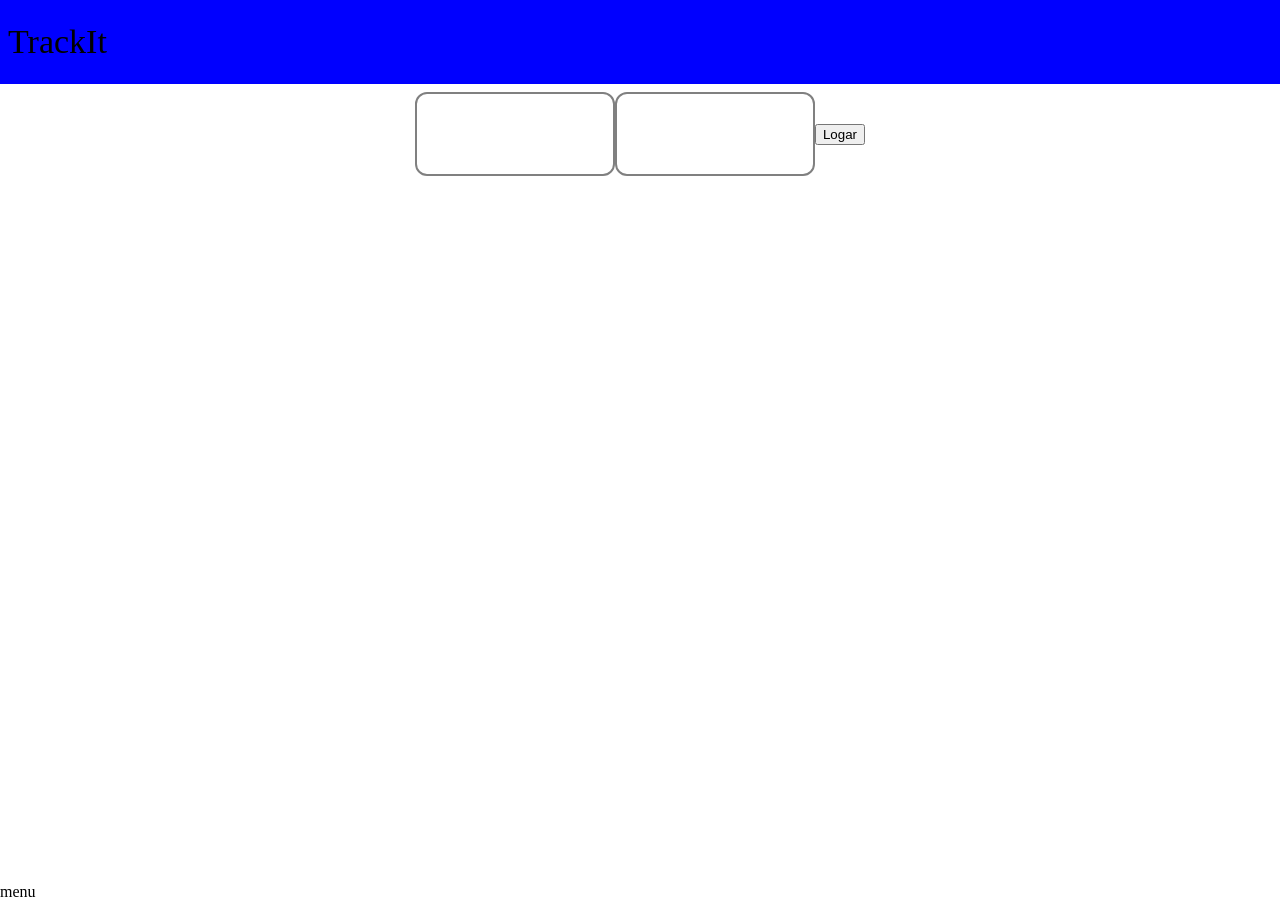
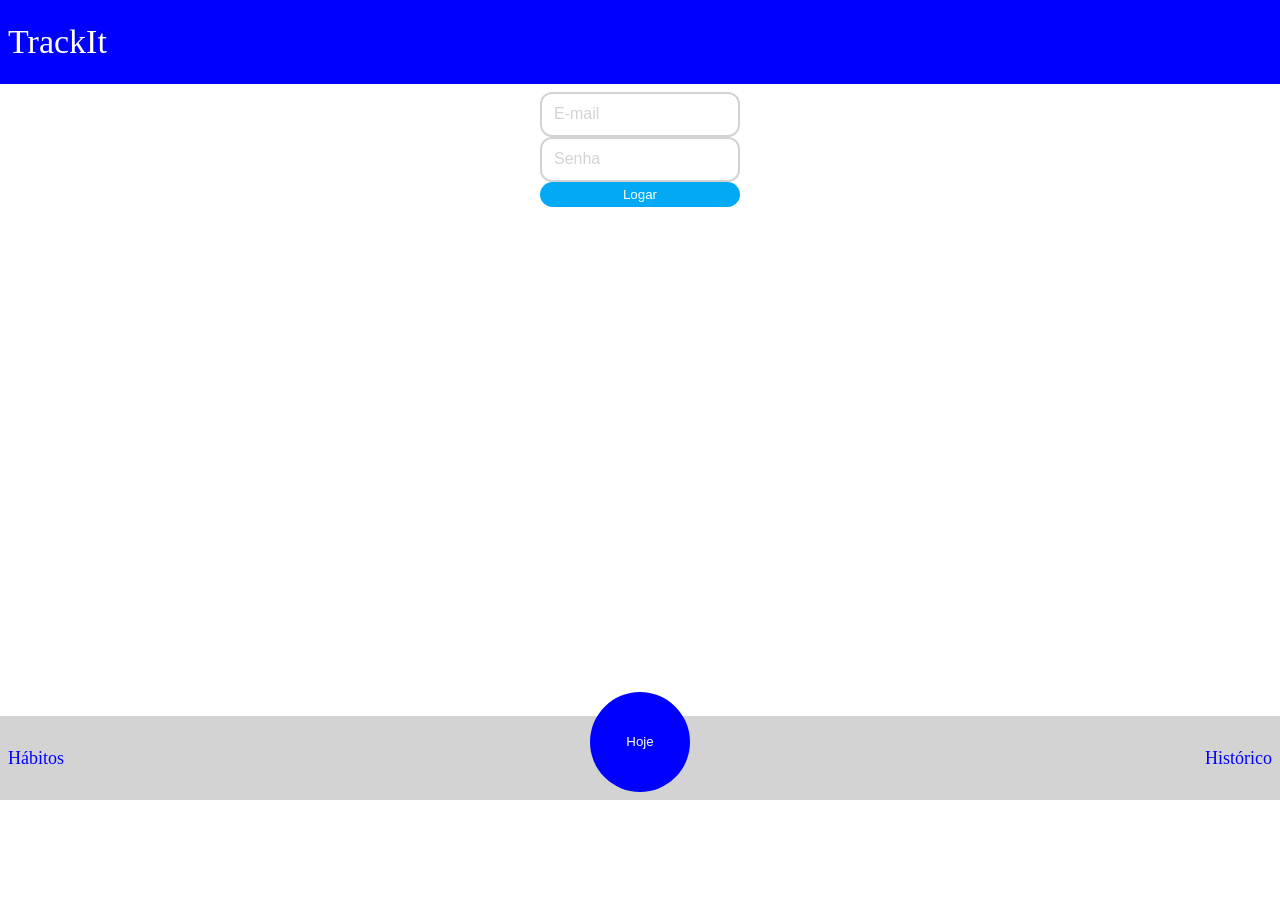
Before and after one commit to afonsocardz/projeto10-trackit, a React (Create React App) app: page / in a window 1280 px wide. Built offline with nearby package versions, Linux system fonts and the light colour scheme.

Commit message:
Menu centered button and navigation option added

```diff
--- a/src/App.js
+++ b/src/App.js
@@ -1,7 +1,7 @@
 import { BrowserRouter, Route, Routes } from "react-router-dom";
 import Header from "./components/layouts/Header";
 import Menu from "./components/layouts/Menu";
-import Habities from "./pages/Habities";
+import Habits from "./pages/Habits";
 import History from "./pages/History";
 import Login from "./pages/Login";
 import Register from "./pages/Register";
@@ -24,7 +24,7 @@ export default function App() {
                             <Route path={"/"} element={<Login />} />
                             <Route path={"/cadastro"} element={<Register />} />
                             <Route path={"/hoje"} element={<Today />} />
-                            <Route path={"/habitos"} element={<Habities />} />
+                            <Route path={"/habitos"} element={<Habits />} />
                             <Route path={"/historico"} element={<History />} />
                         </Routes>
                     </Frame>
--- a/src/components/layouts/Header.js
+++ b/src/components/layouts/Header.js
@@ -8,23 +8,22 @@ export default function Header() {
     return (
         <Topbar>
             <span>TrackIt</span>
-            <div>
-                {user}
-            </div>
+            {!user.isLogged ? <></> : <img src={user.image} alt={"Profile Avatar"}/>}
         </Topbar>
     );
 }
 
 const Topbar = styled.header`
     width: 100%;
+    height: 84px;
+    display: flex;
+    justify-content: space-between;
+    align-items: center;
     position: fixed;
     top: 0;
     left: 0;
-    display: flex;
     padding: 8px;
-    justify-content: space-between;
-    align-items: center;
-    height: 84px;
     font-size: 34px;
     background-color: blue;
+    color: white;
 `;
--- a/src/components/layouts/Menu.js
+++ b/src/components/layouts/Menu.js
@@ -1,5 +1,45 @@
+import { useNavigate } from "react-router-dom";
+import styled from "styled-components";
+
 export default function Menu() {
+    const navigate = useNavigate();
     return (
-        <>menu</>
+        <Footer>
+            <span onClick={() => navigate("/habitos")}>Hábitos</span>
+            <TodayButton>Hoje</TodayButton>
+            <span onClick={() => navigate("/historico")}>Histórico</span>
+        </Footer>
     );
 }
+
+const TodayButton = styled.button`
+    width: 100px;
+    height: 100px;
+    position: absolute;
+    margin-left: auto;
+    margin-right: auto;
+    left: 0;
+    right: 0;
+    text-align: center;
+    bottom: 10%;
+    border: none;
+    border-radius: 50%;
+    color: white;
+    background-color: blue;
+
+`;
+
+const Footer = styled.footer`
+    width: 100%;
+    height: 84px;
+    display: flex;
+    justify-content: space-between;
+    align-items: center;
+    position: fixed;
+    bottom: 0;
+    left: 0;
+    padding: 8px;
+    font-size: 18px;
+    background-color: lightgray;
+    color: blue;
+`;
--- a/src/components/styles/Button.js
+++ b/src/components/styles/Button.js
@@ -5,4 +5,9 @@ const Button = styled.button`
     height: ${({ height }) => height ? height : "0"};
     background-color: #03a9f4;
     color: white;
+    border: none;
+    border-radius: 14px;
+    cursor: pointer;
 `;
+
+export default Button;
--- a/src/components/styles/Container.js
+++ b/src/components/styles/Container.js
@@ -3,8 +3,11 @@ import styled from "styled-components";
 const Container = styled.div`
     width: 100%;
     display: flex;
+    flex-direction: column;
     justify-content: center;
     align-items: center;
     background-color: white;
     border-radius: 12px;
 `;
+
+export default Container;
--- a/src/components/styles/Input.js
+++ b/src/components/styles/Input.js
@@ -2,14 +2,14 @@ import styled from "styled-components";
 
 const Input = styled.input`
     width: 200px;
-    height: 84px;
+    height: 45px;
     border-radius: 12px;
-    border: 2px solid gray;
+    border: 2px solid lightgray;
     padding: 12px;
 
     ::placeholder{
-        color: gray;
-        font-size: 24px;
+        color: lightgray;
+        font-size: 16px;
     }
 `;
 
--- a/src/contexts/UserContext.js
+++ b/src/contexts/UserContext.js
@@ -6,8 +6,15 @@ const UserContext = createContext();
 
 export const useUserContext = () => useContext(UserContext);
 
+const userObj = {
+    isLogged: false,
+    habits:[],
+    today:[],
+    history:[],
+};
+
 export default function UserContextProvider({children}) {
-    const [user, setUser] = useState(null);
+    const [user, setUser] = useState(userObj);
     const {status, setStatus} = useLoadingContext();
 
     return (
--- a/src/pages/Habities.js
+++ b/src/pages/Habits.js
@@ -1,4 +1,4 @@
-export default function Habities() {
+export default function Habits() {
     return (
         <>habitos</>
     );
--- a/src/pages/Login.js
+++ b/src/pages/Login.js
@@ -1,9 +1,13 @@
 import axios from "axios";
 import { useState } from "react";
 import { useNavigate } from "react-router-dom";
+import { useUserContext } from "../contexts/UserContext";
 import API from "../API";
 import Input from "../components/styles/Input";
-import { useUserContext } from "../contexts/UserContext";
+import Container from "../components/styles/Container";
+import Button from "../components/styles/Button";
+
+
 
 export default function Login() {
     const { setUser, setStatus } = useUserContext();
@@ -43,9 +47,11 @@ export default function Login() {
     return (
         <>
             <form onSubmit={handleLogin}>
-                <Input value={email} onChange={(e) => setEmail(e.target.value)} />
-                <Input value={password} onChange={(e) => setPassword(e.target.value)} />
-                <button>Logar</button>
+                <Container>
+                    <Input value={email} placeholder={"E-mail"} onChange={(e) => setEmail(e.target.value)} />
+                    <Input value={password} placeholder={"Senha"} onChange={(e) => setPassword(e.target.value)} />
+                    <Button width={'200px'} height={"25px"}>Logar</Button>
+                </Container>
             </form>
         </>
     );
```
